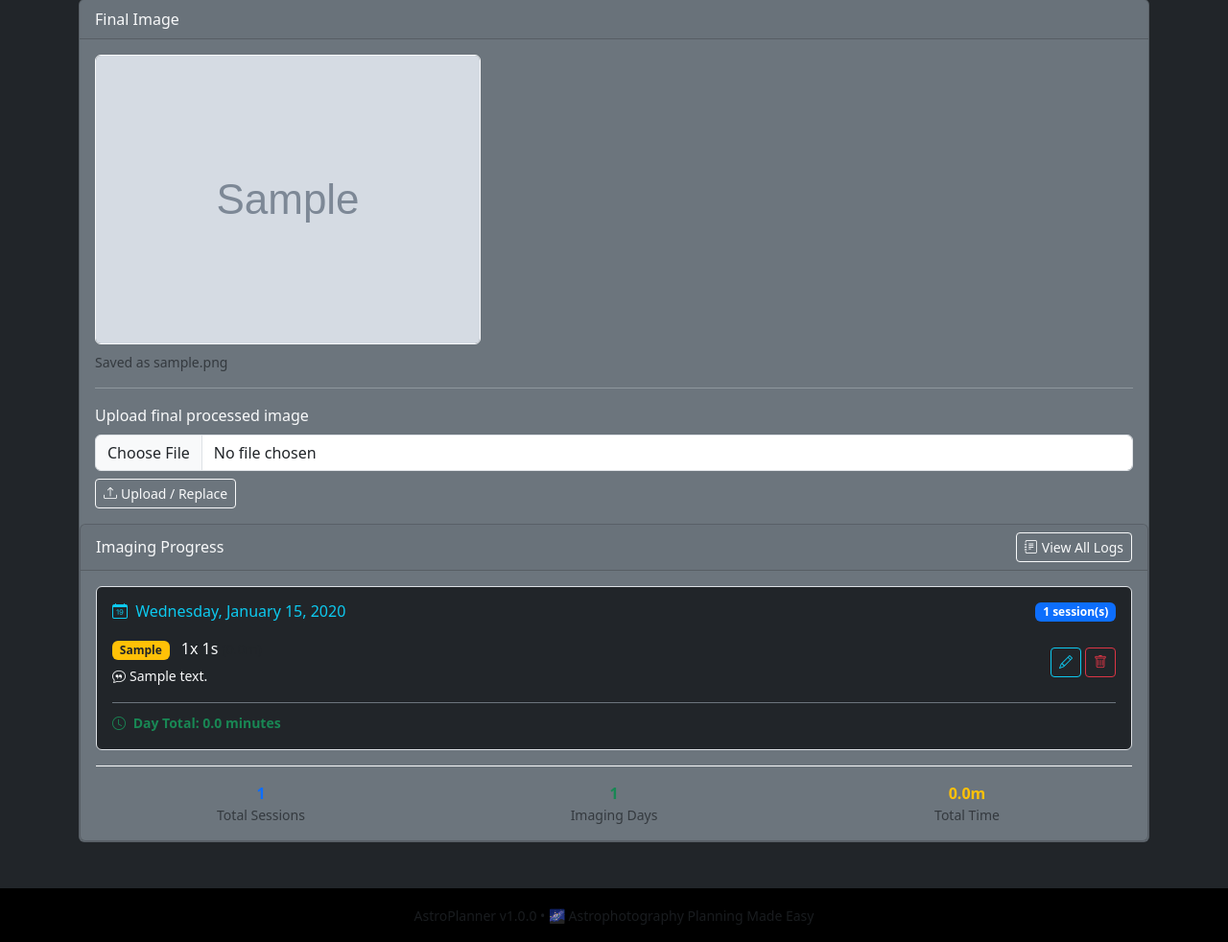
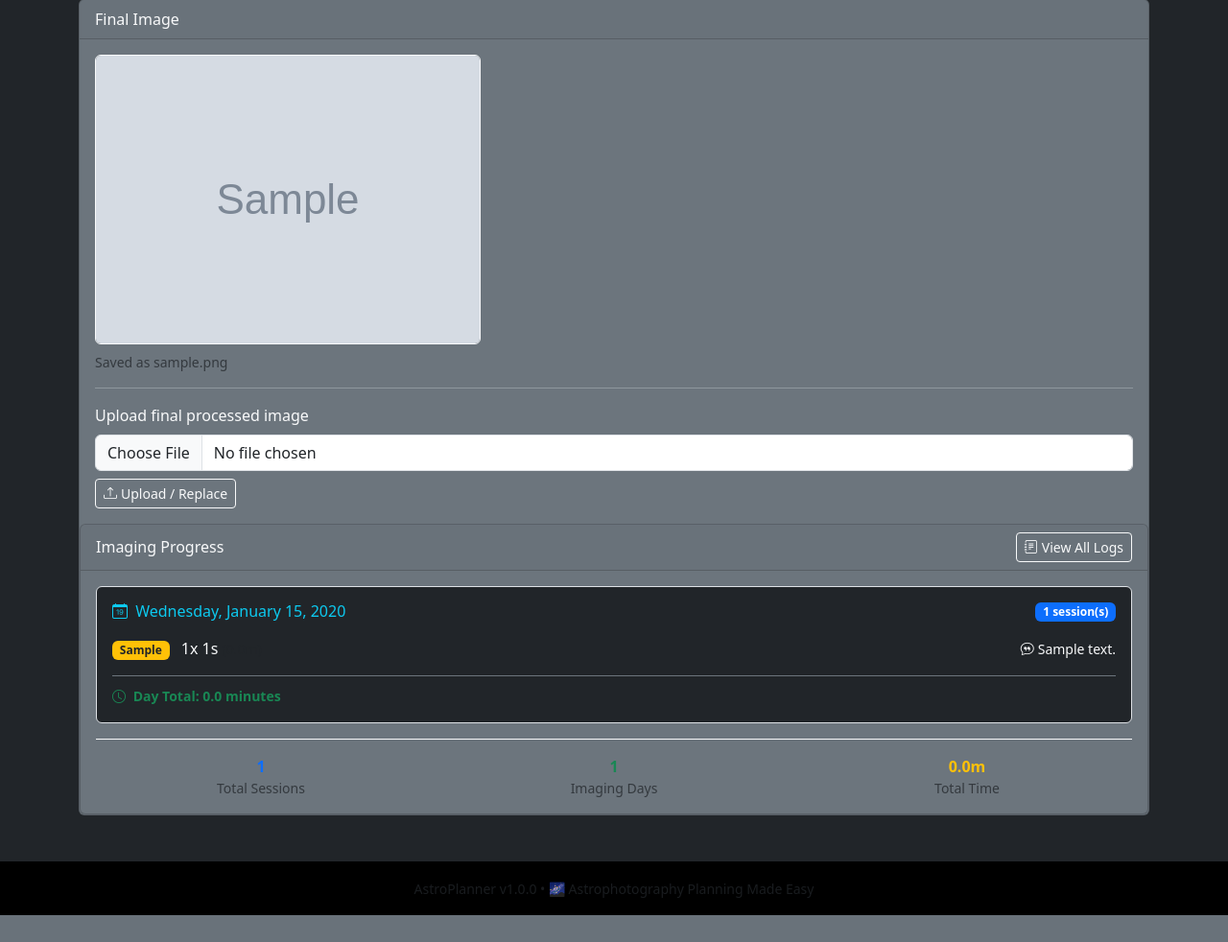
Before and after one commit to salehram/astroplanner, a Flask app: template templates/target_detail.html in a window 1280 px wide. Shown: the part 1318-2300 px from the top of the page at 96% size. After the commit the page ends 2272 px from the top, so only its background shows below. Run offline with Flask 3, Linux system fonts and the light colour scheme; tables that the repository leaves empty hold one stand-in row (values such as "Sample post"); the template is opened without the code that fills it: values that come from a table or form of the project are taken from there, most other values are stand-ins (such as "Sample title", 1, 10 or a date in 2020); grey boxes marked "Sample" are stand-in pictures; some libraries are stand-ins or nearby versions.

Commit message:
Before PGSQL fork

```diff
--- a/templates/target_detail.html
+++ b/templates/target_detail.html
@@ -542,7 +542,7 @@
 
             {% for session in sessions %}
               <div class="d-flex justify-content-between align-items-center py-2 {% if not loop.last %}border-bottom border-secondary{% endif %}">
-                <div class="flex-grow-1">
+                <div>
                   <span class="badge bg-warning text-dark me-2">{{ session.channel }}</span>
                   <span class="text-light">
                     {{ session.sub_count }}x {{ session.sub_exposure_seconds }}s
@@ -550,27 +550,13 @@
                       ({{ ((session.sub_count * session.sub_exposure_seconds) / 60) | round(1) }}m)
                     </small>
                   </span>
+                </div>
+                <div class="text-end">
                   {% if session.notes %}
-                    <div class="mt-1">
-                      <small class="text-light" title="{{ session.notes }}">
-                        <i class="bi bi-chat-quote me-1"></i>{{ session.notes[:30] }}{% if session.notes|length > 30 %}...{% endif %}
-                      </small>
-                    </div>
+                    <small class="text-light d-block" title="{{ session.notes }}">
+                      <i class="bi bi-chat-quote me-1"></i>{{ session.notes[:30] }}{% if session.notes|length > 30 %}...{% endif %}
+                    </small>
                   {% endif %}
-                </div>
-                <div class="text-end d-flex align-items-center">
-                  <!-- Edit button -->
-                  <a href="{{ url_for('edit_session', session_id=session.id) }}"
-                     class="btn btn-sm btn-outline-info me-1" title="Edit session">
-                    <i class="bi bi-pencil"></i>
-                  </a>
-                  <!-- Delete button -->
-                  <form method="post" action="{{ url_for('delete_session', session_id=session.id) }}"
-                        style="display: inline;" onsubmit="return confirm('Are you sure you want to delete this session?')">
-                    <button type="submit" class="btn btn-sm btn-outline-danger" title="Delete session">
-                      <i class="bi bi-trash"></i>
-                    </button>
-                  </form>
                 </div>
               </div>
             {% endfor %}
```
Also changed, not shown: templates/imaging_logs.html (+6 -22 lines).
